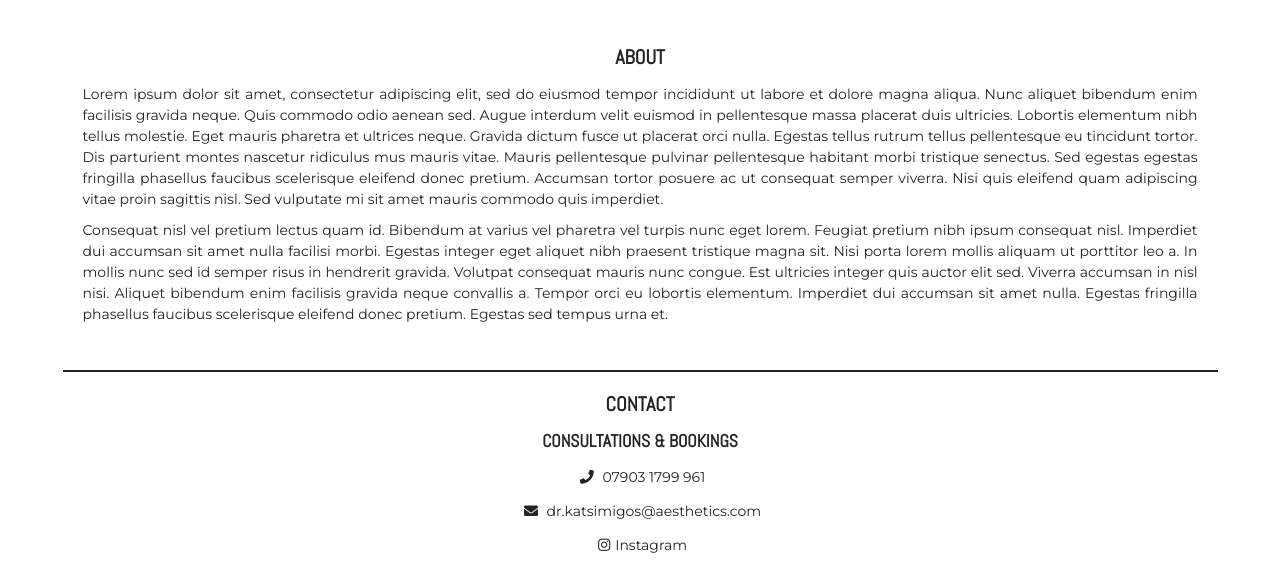
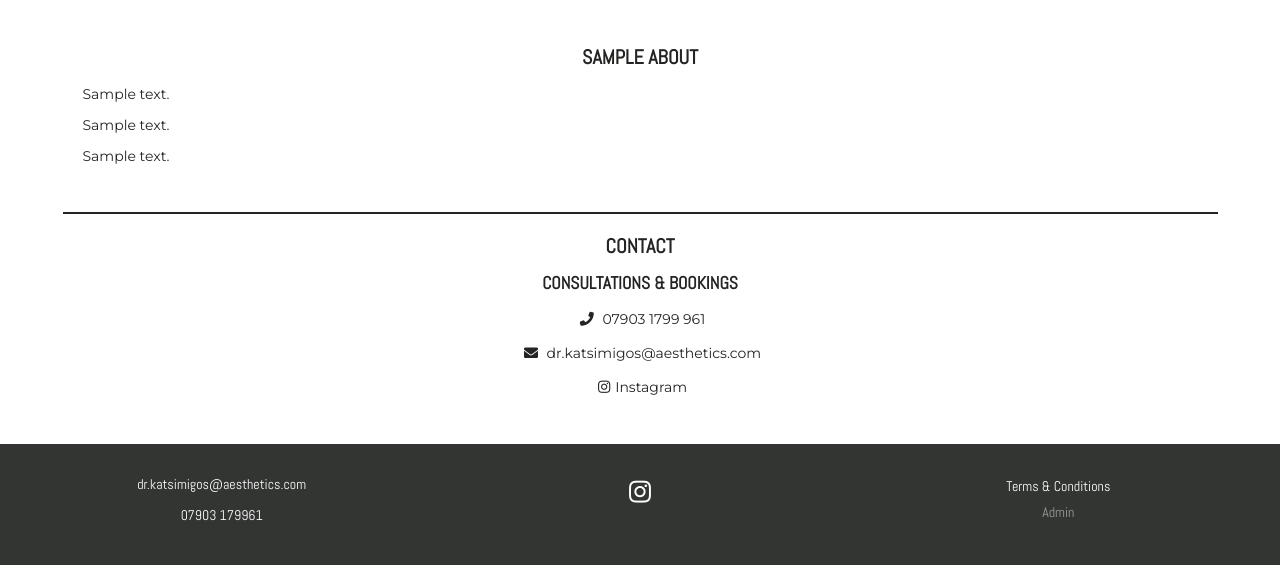
Before and after one commit to neringabickmore/dr.katsimigos.aesthetics, a Django app: page / in a window 1280 px wide. Shown: the part 1142-1707 px from the top of the page. Run offline with Django 3.2, Linux system fonts and the light colour scheme; tables that the repository leaves empty hold one stand-in row (values such as "Sample post"); some libraries are stand-ins or nearby versions.

Commit message:
About/about.html/Updated about section

```diff
--- a/about/templates/about/about.html
+++ b/about/templates/about/about.html
@@ -52,42 +52,21 @@
     <!-- About Row -->
     <div class="row  align-items-center py-5 px-2" id="about-row">
         <div class="col-sm-12 py-xs-0 py-2">
-            <h2 class="mt-0 pb-3 text-center text-sm-left"><strong>About </strong> </h2>
-            <p>Lorem ipsum dolor sit amet, consectetur adipiscing elit, sed do eiusmod tempor incididunt ut
-                labore et dolore magna aliqua. Nunc aliquet bibendum enim facilisis gravida neque. Quis commodo
-                odio aenean sed. Augue interdum velit euismod in pellentesque massa placerat duis ultricies.
-                Lobortis elementum nibh tellus molestie. Eget mauris pharetra et ultrices neque. Gravida dictum
-                fusce ut placerat orci nulla. Egestas tellus rutrum tellus pellentesque eu tincidunt tortor. Dis
-                parturient montes nascetur ridiculus mus mauris vitae. Mauris pellentesque pulvinar pellentesque
-                habitant morbi tristique senectus. Sed egestas egestas fringilla phasellus faucibus scelerisque
-                eleifend donec pretium. Accumsan tortor posuere ac ut consequat semper viverra. Nisi quis
-                eleifend quam adipiscing vitae proin sagittis nisl. Sed vulputate mi sit amet mauris commodo
-                quis imperdiet.
-
-            </p>
-            <p>
-                Consequat nisl vel pretium lectus quam id. Bibendum at varius vel pharetra vel turpis nunc eget
-                lorem. Feugiat pretium nibh ipsum consequat nisl. Imperdiet dui accumsan sit amet nulla facilisi
-                morbi. Egestas integer eget aliquet nibh praesent tristique magna sit. Nisi porta lorem mollis
-                aliquam ut porttitor leo a. In mollis nunc sed id semper risus in hendrerit gravida. Volutpat
-                consequat mauris nunc congue. Est ultricies integer quis auctor elit sed. Viverra accumsan in
-                nisl nisi. Aliquet bibendum enim facilisis gravida neque convallis a. Tempor orci eu lobortis
-                elementum. Imperdiet dui accumsan sit amet nulla. Egestas fringilla phasellus faucibus
-                scelerisque eleifend donec pretium. Egestas sed tempus urna et.
-
-            </p>
-            <!-- { for about in about_section } -->
-            <!-- <p class="text-center text-sm-left"> {{ about.description }}</p> -->
-            <!-- { if request.user.is_superuser } -->
-            <!-- Edit button-->
-            <!-- <div class="text-center text-sm-right">
-                        <a class="btn edit-btn my-2 col-12 col-sm-2" href="">Edit<span
-                                class="icon p-2">
-                                <i class="far fa-edit" aria-hidden="true"></i>
-                            </span></a>
-                    </div> -->
-            <!-- { endif } -->
-            <!-- { endfor } -->
+            {% for about in about_section %}
+            <h2 class="mt-0 pb-3 text-center text-sm-left"><strong>{{ about.name }}</strong> </h2>
+            <p> {{ about.description1 }}</p>
+            <p> {{ about.description2 }}</p>
+            <p> {{ about.description3 }}</p>
+            {% if request.user.is_superuser %}
+            <!-- Edit button -->
+            <div class="text-center text-sm-right">
+                <a class="btn edit-btn my-2 col-12 col-sm-2" href="{% url 'edit_about' about.id %}">Edit<span
+                        class="icon p-2">
+                        <i class="far fa-edit" aria-hidden="true"></i>
+                    </span></a>
+            </div>
+            {% endif %}
+            {% endfor %}
         </div>
     </div>
     <div class="hr-style"></div>
```
